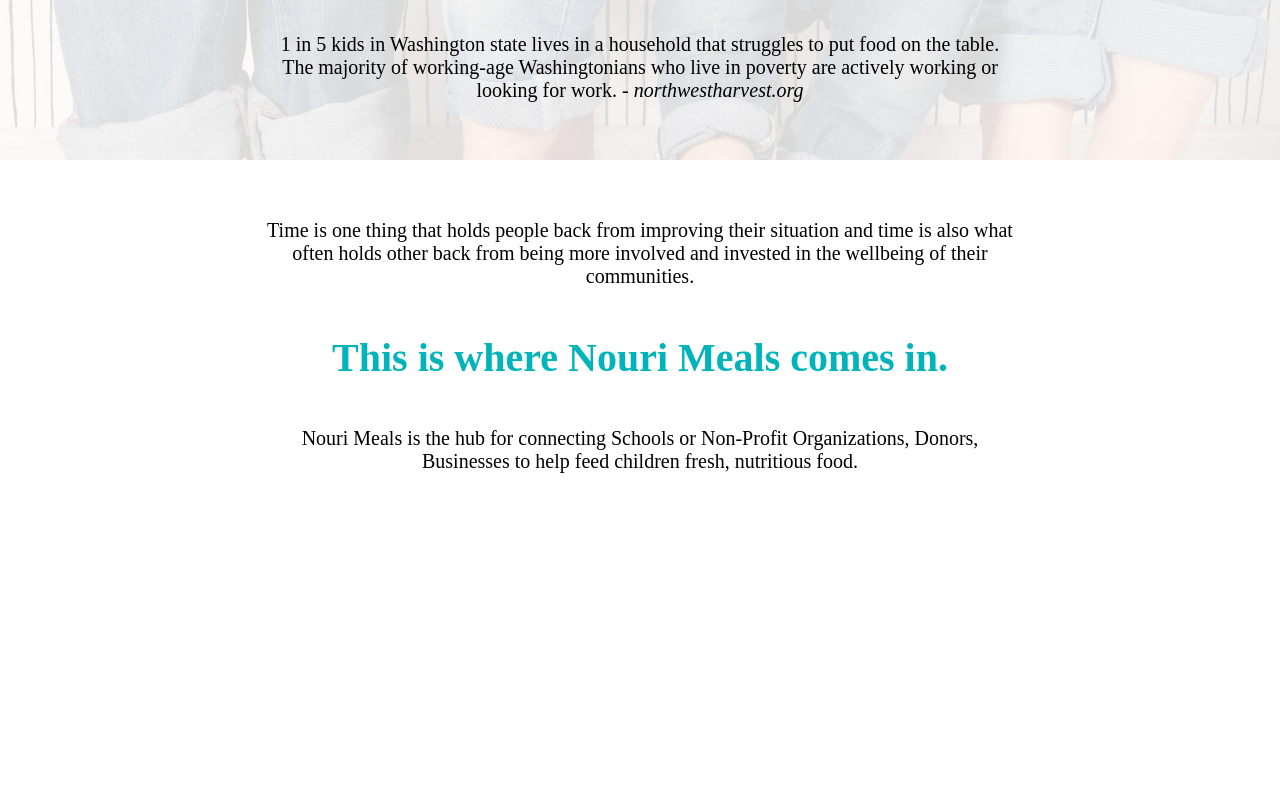
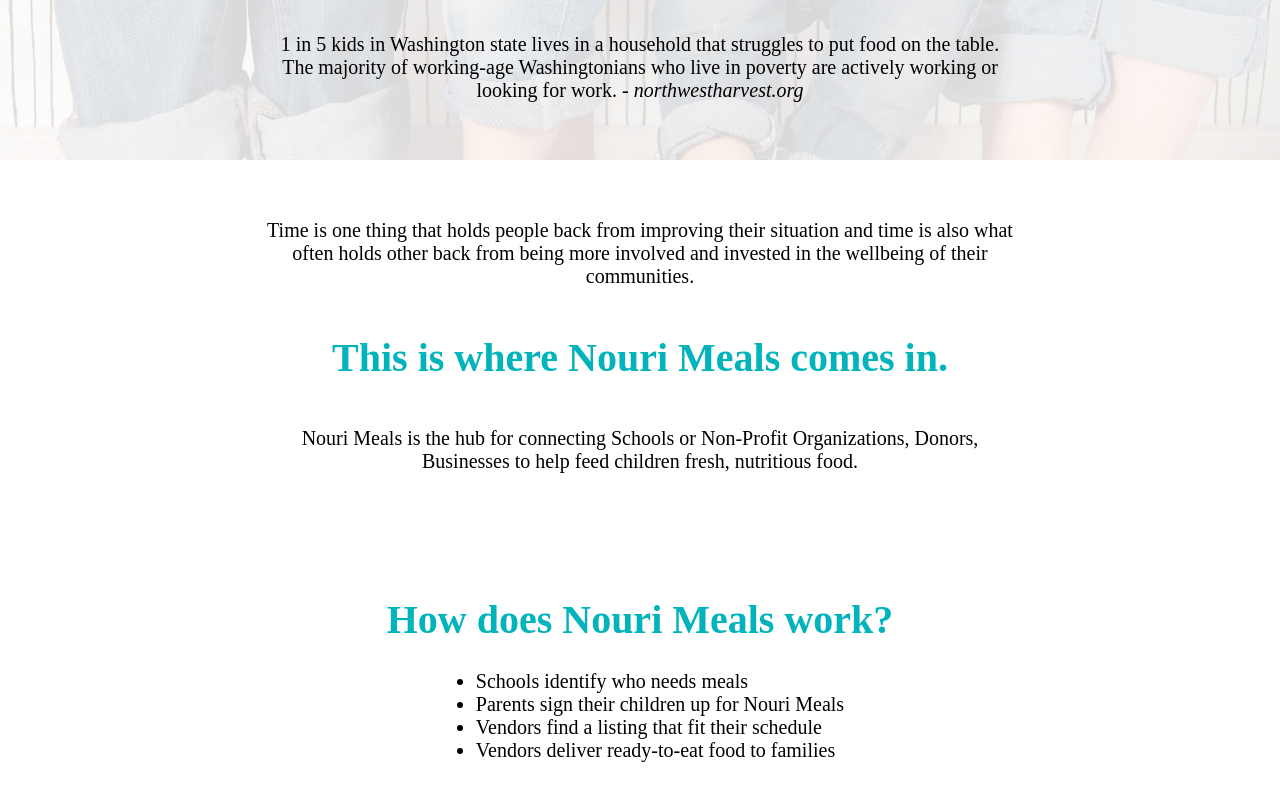
Before and after one commit to nourimeals/website, a React app: page / in a window 1280 px wide. Shown: the part 831-1631 px from the top of the page. Before the commit the page ends 1363 px from the top, so only its background shows below. Built offline with nearby package versions, Linux system fonts and the light colour scheme.

Commit message:
added how it works section

```diff
--- a/src/components/home/home.jsx
+++ b/src/components/home/home.jsx
@@ -30,6 +30,15 @@
           <h1>This is where Nouri Meals comes in.</h1>
           <p>Nouri Meals is the hub for connecting Schools or Non-Profit Organizations, Donors, Businesses to help feed children fresh, nutritious food.</p>
         </section>
+        <section id="home-how-it-works">
+          <h1>How does Nouri Meals work?</h1>
+          <ul>
+            <li>Schools identify who needs meals</li>
+            <li>Parents sign their children up for Nouri Meals</li>
+            <li>Vendors find a listing that fit their schedule</li>
+            <li>Vendors deliver ready-to-eat food to families</li>
+          </ul>
+        </section>
       </React.Fragment>
   }
 }
--- a/src/components/home/home.scss
+++ b/src/components/home/home.scss
@@ -99,3 +99,28 @@
     padding: 3% 20%;
   }
 }
+
+/******************************
+    HOW IT WORKS
+*******************************/
+#home-how-it-works {
+  font-size: 20px;
+  display: flex;
+  flex-direction: column;
+  justify-content: center;
+  text-align: center;
+  padding: 5%;
+
+  h1 {
+    color: $text-empahasis-color;
+  }
+
+  ul  {
+    text-align: left;
+    margin: 0 auto;
+  }
+
+  @media only screen and (min-width: 700px) {
+    padding: 3% 20%;
+  }
+}
```
